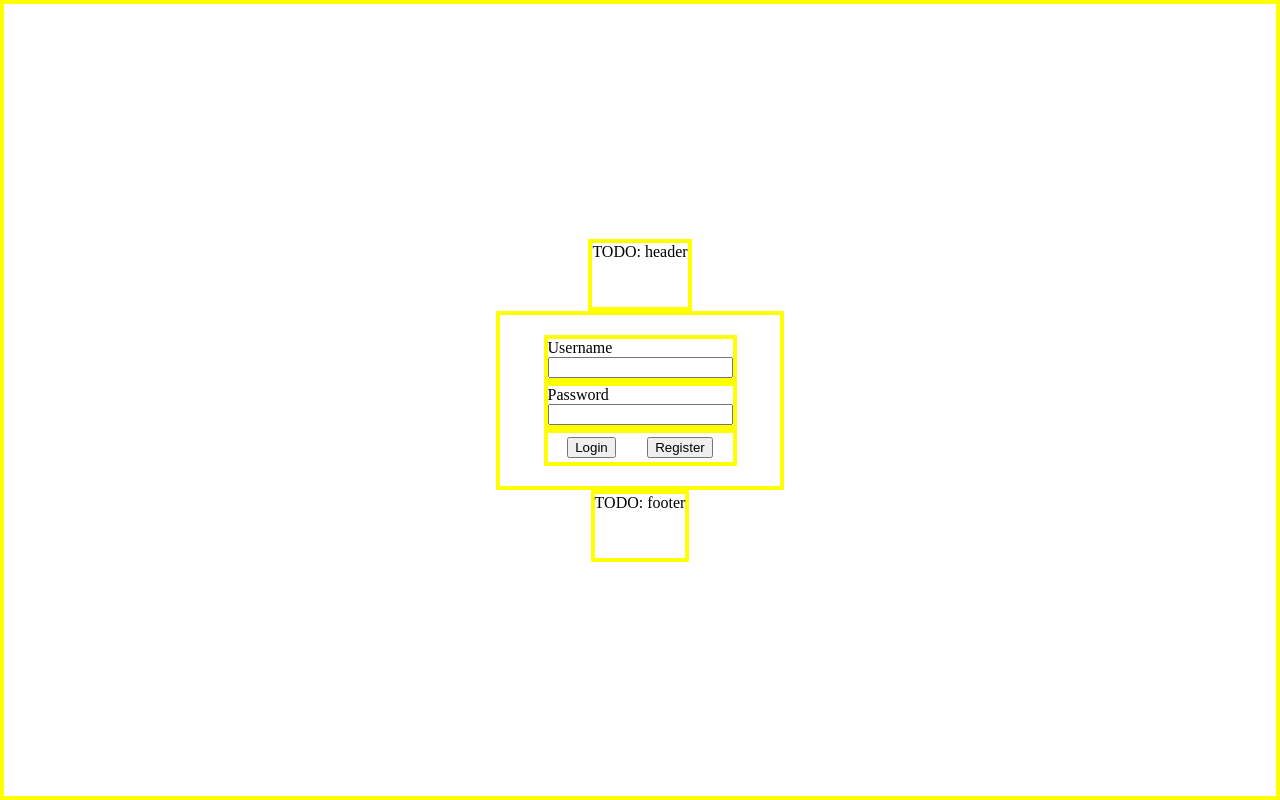
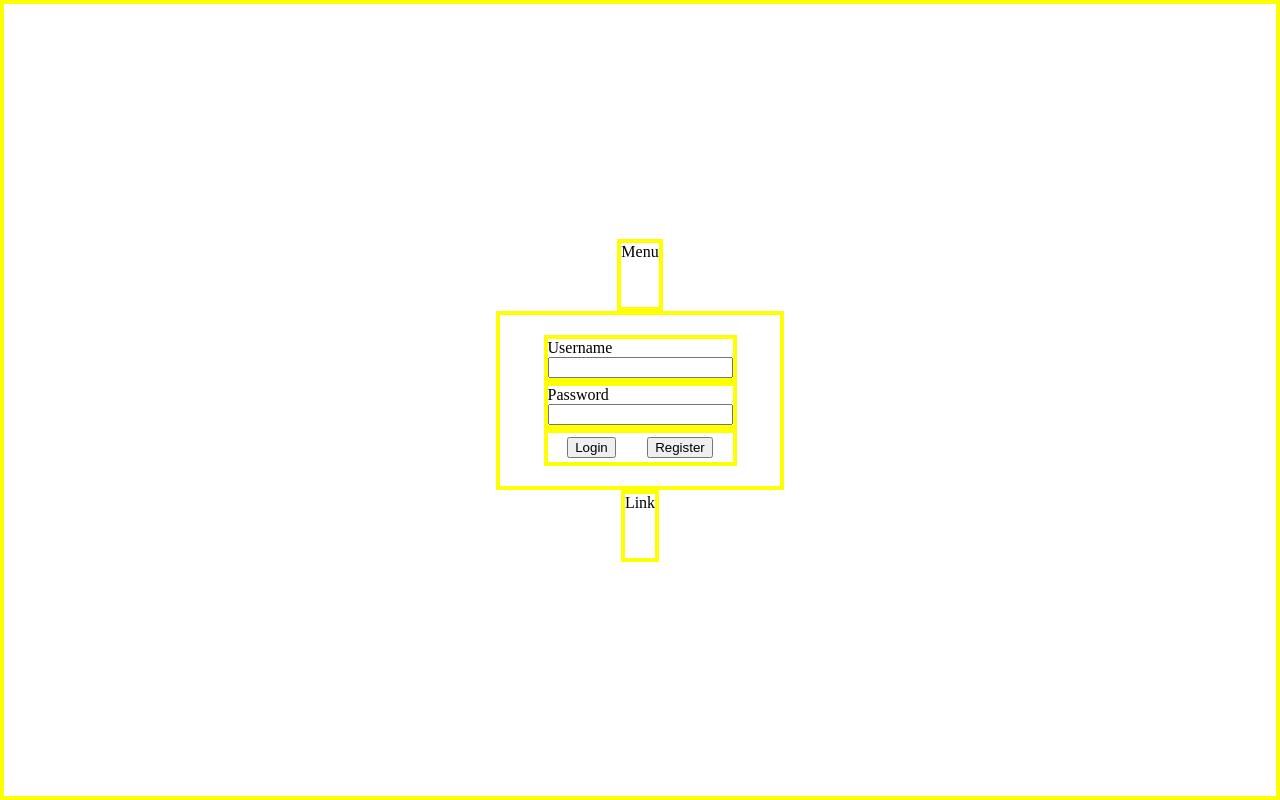
Before and after one commit to lfkovacic/miMail, a PHP site: page /client/pages/login.php in a window 1280 px wide. Run offline with PHP 8.4, Linux system fonts and the light colour scheme.

Commit message:
footer, header, common

```diff
--- a/client/elements/footer.php
+++ b/client/elements/footer.php
@@ -1,3 +1 @@
-<div class="footer">
-    TODO: footer
-</div>
+<div class="footer">Link</div>
--- a/client/elements/header.php
+++ b/client/elements/header.php
@@ -1,3 +1 @@
-<div class="header">
-    TODO: header
-</div>
+<div class="header">Menu</div>
--- a/client/pages/styles/common.css
+++ b/client/pages/styles/common.css
@@ -2,11 +2,3 @@
 
     height: 4em;
 }
-
-.header {
-
-}
-
-.footer {
-
-}
```
